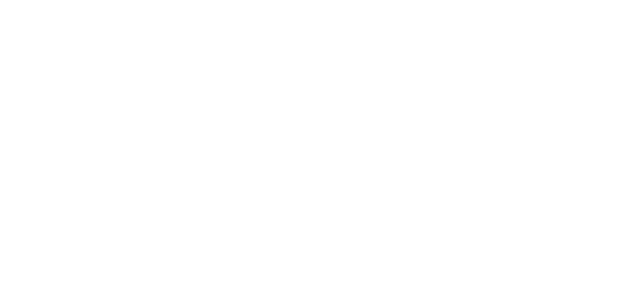
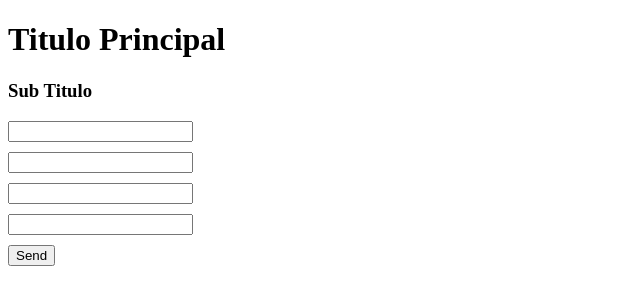
Before and after one commit to jhonatanm255/practicas-git, a plain HTML site: page index.html in a window 1280 px wide. Shown: the whole page, without its empty margins (0-640 px from the left). Drawn offline with Linux system fonts and the light colour scheme.

Commit message:
second commits

```diff
--- a/index.html
+++ b/index.html
@@ -8,7 +8,16 @@
 </head>
 <body>
 
+ <h1>Titulo Principal</h1>
 
+ <h3>Sub Titulo</h3>
+
+ <input type="text">
+ <input type="text">
+ <input type="text">
+ <input type="text">
+
+ <button>Send</button>
 
 
 
--- a/style.css
+++ b/style.css
@@ -0,0 +1,4 @@
+input{
+    display:block;
+    margin-bottom: 10px;
+}
```
